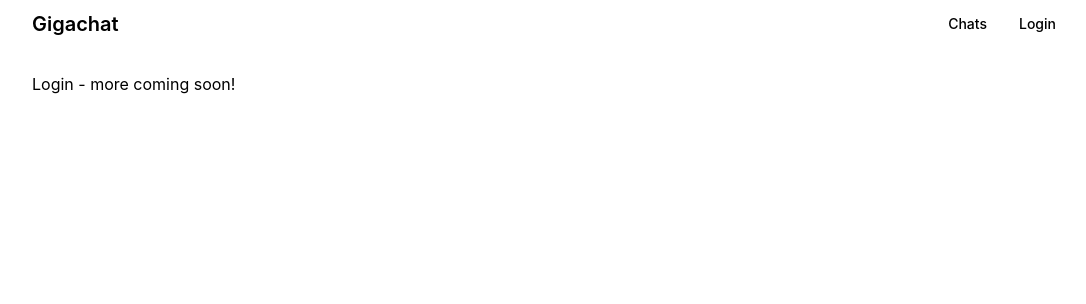
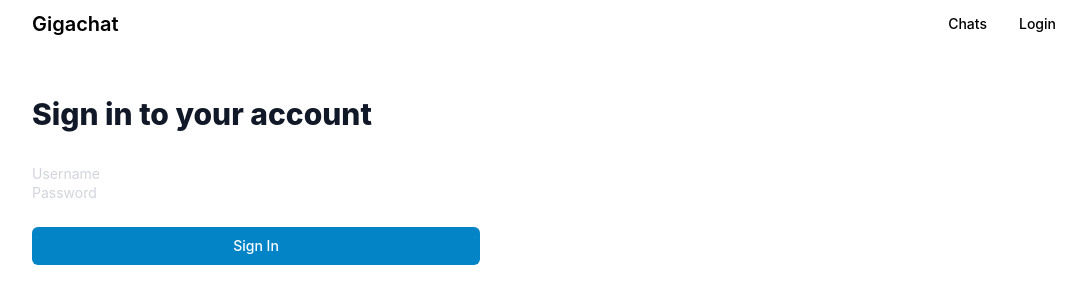
Before and after one commit to caseyfischer/gigachat-client, a React (Create React App) app: page /login in a window 1280 px wide. Shown: the top 304 px of the page, without its empty margins (96-1182 px from the left). Built offline with nearby package versions, Linux system fonts and the light colour scheme.

Commit message:
create login page

```diff
--- a/src/App.tsx
+++ b/src/App.tsx
@@ -3,12 +3,18 @@ import { BrowserRouter, Routes, Route } from 'react-router-dom';
 import Chat from "./components/Chat";
 import { Login } from "./components/Login";
 import { NavigationBar } from './components/NavigationBar';
+import { AuthContextProvider } from './contexts/AuthContext';
 
 export default function App() {
     return (
         <BrowserRouter>
             <Routes>
-                <Route path="/" element={<NavigationBar />}>
+                <Route path="/" element={
+                        <AuthContextProvider>
+                            <NavigationBar />
+                        </AuthContextProvider>
+                    }
+                >
                     <Route path="" element={<Chat />} />
                     <Route path="login" element={<Login />} />
                 </Route>
--- a/src/components/Login.tsx
+++ b/src/components/Login.tsx
@@ -1,3 +1,76 @@
+import { useState, useContext, useEffect } from 'react'
+import { useFormik } from 'formik'
+import { useNavigate } from 'react-router-dom'
+import { AuthContext } from '../contexts/AuthContext'
+
 export function Login() {
-    return <div>Login - more coming soon!</div>;
+    const navigate = useNavigate()
+    const [error, setError] = useState(null)
+    const { user, login } = useContext(AuthContext)
+
+    const formik = useFormik({
+        initialValues: {
+            username: '',
+            password: ''
+        },
+        onSubmit: async (values, { setSubmitting }) => {
+            setSubmitting(true)
+            const { username, password } = values
+            const res = await login(username, password)
+            if (res.error | res.data) {
+                if (res.data && res.data.detail) {
+                    setError(res.data.detail)
+                }
+            } else {
+                navigate("/")
+            }
+            setSubmitting(false)
+        }
+    })
+
+    useEffect(() => {
+        if (user) {
+            navigate("/")
+        }
+    }, [user])
+
+    return (
+        <div>
+            <div className="w-full max-w-md space-y-8">
+                <div>
+                    <h1 className="mt-6 text-3xl font-extrabold text-gray-900">Sign in to your account</h1>
+                </div>
+
+                <form className="mt-8 space-y-6" onSubmit={formik.handleSubmit}>
+                    {error && <div>{JSON.stringify(error)}</div>}
+
+                    <div className="-space-y-px rounded-md">
+                        <input
+                            value={formik.values.username}
+                            onChange={formik.handleChange}
+                            type="text"
+                            name="username"
+                            placeholder="Username"
+                            className="border-gray-300 text-gray-900 placeholder-gray-300 focus:ring-gray-500 focus:border-gray-500 block w-full pr-10 focus:outline-none sm:text-sm rounded-md"
+                        />
+                        <input
+                            value={formik.values.password}
+                            onChange={formik.handleChange}
+                            type="password"
+                            name="password"
+                            placeholder="Password"
+                            className="border-gray-300 text-gray-900 placeholder-gray-300 focus:ring-gray-500 focus:border-gray-500 block w-full pr-10 focus:outline-none sm:text-sm rounded-md"
+                        />
+                    </div>
+
+                    <button
+                        type="submit"
+                        className="group relative flex w-full justify-center rounded-md border border-transparent bg-sky-600 py-2 px-4 text-sm font-medium text-white hover:bg-sky-700 focus:outline-none focus:ring-2 focus:ring-sky-500 focus:ring-offset-2"
+                    >
+                        {formik.isSubmitting ? "Signing in..." : "Sign In"}
+                    </button>
+                </form>
+            </div>
+        </div>
+    )
 }
--- a/src/components/NavigationBar.tsx
+++ b/src/components/NavigationBar.tsx
@@ -1,7 +1,9 @@
-import React from "react"
+import  React, { useContext } from "react"
 import { Outlet, Link } from "react-router-dom"
+import { AuthContext } from "../contexts/AuthContext"
 
 export function NavigationBar() {
+    const { user, logout } = useContext(AuthContext);
     return(
         <>
             <nav className="bg-white border-gray-200 px-4 sm:px-6 py-2.5 rounded dark:bg-gray-800">
@@ -56,12 +58,23 @@ export function NavigationBar() {
                             </Link>
                         </li>
                         <li>
+                            {
+                                !user ? (
                                     <Link
                                     to="/login"
                                     className="block py-2 pr-4 pl-3 text-black md:p-0 dark:text-white"
                                     >
                                     Login
                                     </Link>
+                                ) : (
+                                    <>
+                                        <span className="text-black">Logged in: {user.username}</span>
+                                        <button className="block py-2 pr-4 pl-3 text-black dark:text-white" onClick={logout}>
+                                            Logout
+                                        </button>
+                                    </>
+                                )
+                            }
                         </li>
                         </ul>
                     </div>
--- /dev/null
+++ b/src/contexts/AuthContext.tsx
@@ -0,0 +1,71 @@
+import React, { createContext, ReactNode, useState } from 'react'
+import { useNavigate } from 'react-router-dom'
+import axios, { AxiosInstance } from "axios"
+
+import AuthService from '../services/AuthService'
+import { UserModel } from '../models/User'
+
+const DefaultProps = {
+    login: () => null,
+    logout: () => null,
+    authAxios: axios,
+    user: null
+}
+
+export interface AuthProps {
+    login: (username: string, password: string) => any
+    logout: () => void
+    authAxios: AxiosInstance
+    user: UserModel | null
+}
+
+export const AuthContext = createContext<AuthProps>(DefaultProps)
+
+export const AuthContextProvider: React.FC<{ children: ReactNode }> = ({ children }) => {
+    const navigate = useNavigate()
+    const [user, setUser] = useState(() => AuthService.getCurrentUser())
+
+    async function login(username: string, password: string) {
+        const data = await AuthService.login(username, password)
+        setUser(data)
+        return data
+    }
+
+    function logout() {
+        AuthService.logout()
+        setUser(null)
+        navigate("/login")
+    }
+
+    const authAxios = axios.create();
+
+    authAxios.interceptors.request.use((config) => {
+        // is this going to clobber other headers..?
+        // maybe it should be this:
+        // config.headers = [...config.headers, ...authHeader()]
+        const user = AuthService.getCurrentUser()
+        if (user && user.token) {
+            config.headers = config.headers || {}
+            config.headers.Authorization = `Token ${user.token}`
+        }
+        return config
+    })
+
+    authAxios.interceptors.response.use(
+        (response) => {
+            return response
+        },
+        (error) => {
+            if (error.response.status === 401) {
+                logout()
+            }
+            return Promise.reject(error)
+        }
+    )
+
+    return (
+        <AuthContext.Provider value={{ user, login, logout, authAxios }}>
+            {children}
+        </AuthContext.Provider>
+    )
+}
--- /dev/null
+++ b/src/models/User.ts
@@ -0,0 +1,4 @@
+export interface UserModel {
+    username: string;
+    token: string;
+}
--- /dev/null
+++ b/src/services/AuthService.ts
@@ -0,0 +1,29 @@
+import axios from 'axios'
+import { UserModel } from '../models/User'
+
+class AuthService {
+    setUserInLocalStorage(data: UserModel) {
+        localStorage.setItem("user", JSON.stringify(data))
+    }
+
+    async login(username: string, password: string): Promise<UserModel> {
+        const response = await axios.post("http://127.0.0.1:8000/auth-token/", { username, password })
+        if (!response.data.token) {
+            return response.data
+        }
+        this.setUserInLocalStorage(response.data)
+        return response.data
+    }
+
+    logout() {
+        localStorage.removeItem("user")
+    }
+
+    getCurrentUser() {
+        const user = localStorage.getItem("user")
+        return user ? JSON.parse(user) : null
+    }
+}
+
+// why are we instantiating this in the export...?
+export default new AuthService()
```
Lines whose indentation alone changed are shown as unchanged.
